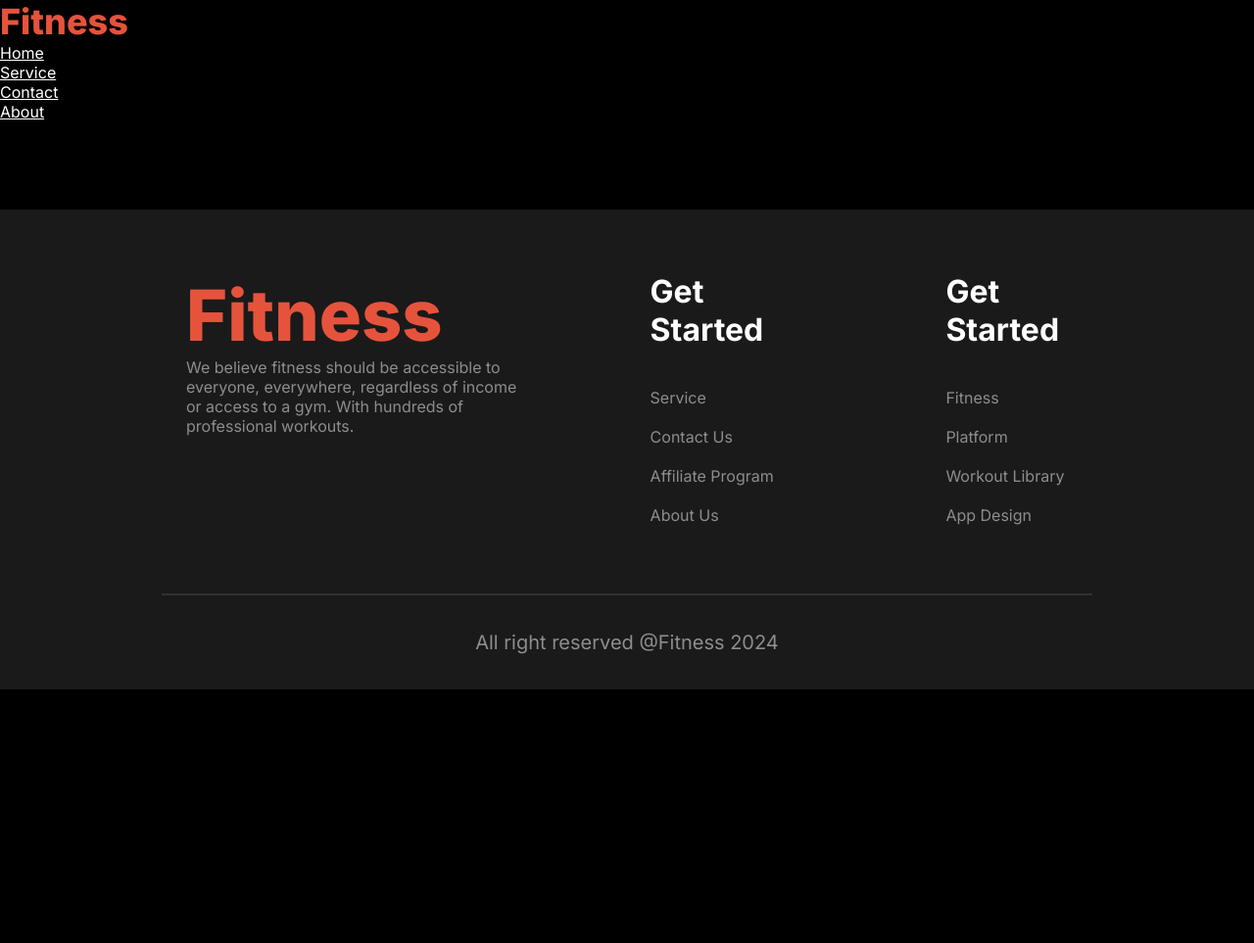
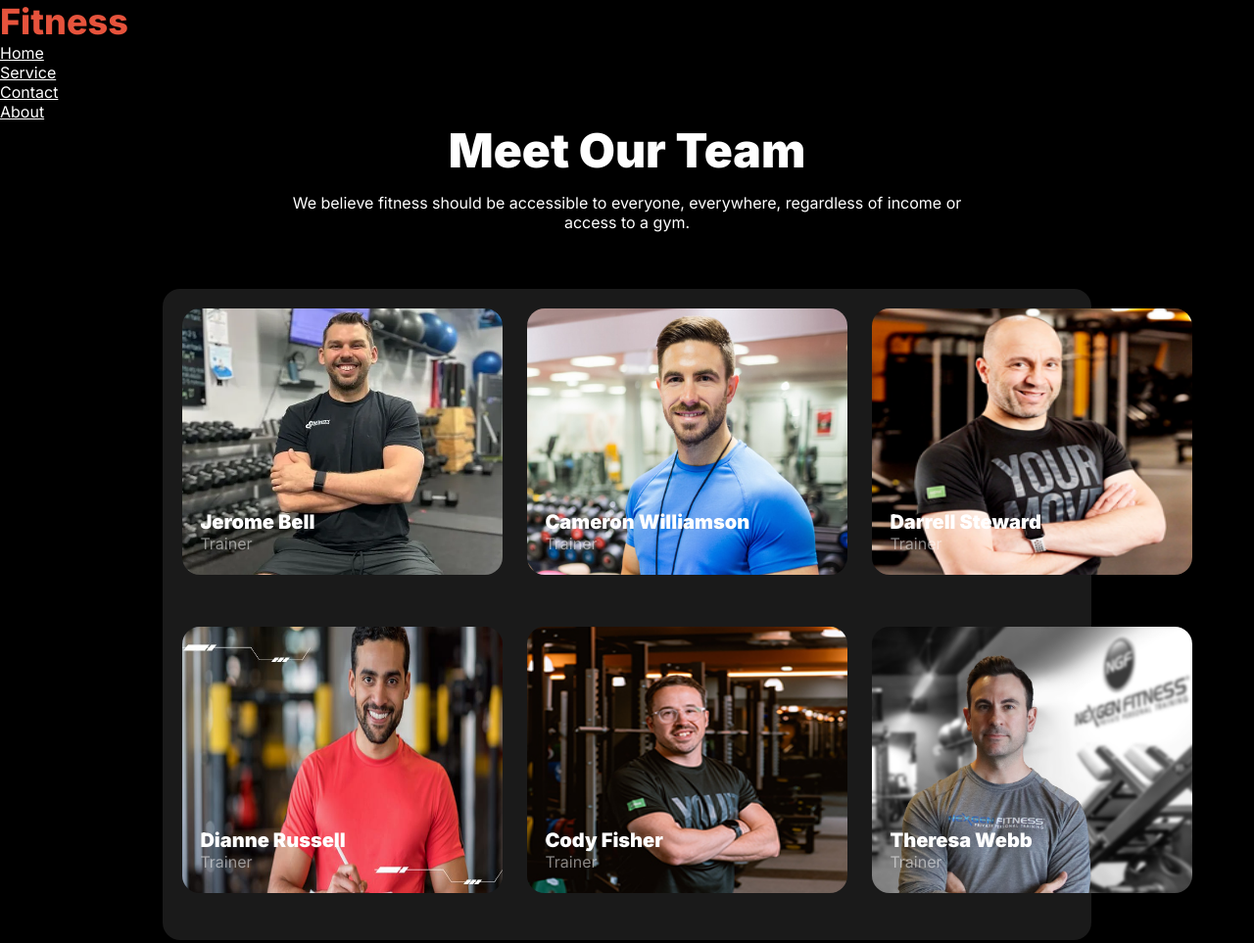
Before and after one commit to MD-YUSUF-1/gym-fitness, a plain HTML site: page index.html in a window 1280 px wide. Shown: the top 963 px of the page at 98% size. Before the commit the page ends 800 px from the top, so only its background shows below. Drawn offline with Linux system fonts and the light colour scheme; a web font is replaced by a local one.

Commit message:
Our team section  Completed

```diff
--- a/index.html
+++ b/index.html
@@ -20,7 +20,55 @@
         </nav>
     </header>
     <main>
-
+        <!--Our Team section starts -->
+        <section>
+            <h3 class="team-title">Meet Our Team</h3>
+            <p class="team-description">We believe fitness should be accessible to everyone, everywhere, regardless of income or <br> access to a gym.</p>
+            <div class="team-img-continer">
+                <div >
+                    <div class="team-img"><img src="./images/trainer1.png" alt=""></div>
+                    <div class="team-img-info">
+                        <h4 class="team-img-name">Jerome Bell</h4>
+                    <p class="team-img-position text-light-gray">Trainer</p>
+                    </div>
+                </div>
+                <div>
+                    <div class="team-img"><img src="./images/trainer2.png" alt=""></div>
+                    <div class="team-img-info">
+                        <h4 class="team-img-name">Cameron Williamson</h4>
+                    <p class="team-img-position text-light-gray">Trainer</p>
+                    </div>
+                </div>
+                <div>
+                    <div class="team-img"><img src="./images/trainer3.png" alt=""></div>
+                    <div class="team-img-info">
+                        <h4 class="team-img-name">Darrell Steward</h4>
+                    <p class="team-img-position text-light-gray">Trainer</p>
+                    </div>
+                </div>
+                <div>
+                    <div class="team-img"><img src="./images/trainer4.png" alt=""></div>
+                    <div class="team-img-info">
+                        <h4 class="team-img-name">Dianne Russell</h4>
+                    <p class="team-img-position text-light-gray">Trainer</p>
+                    </div>
+                </div>
+                <div>
+                    <div class="team-img"><img src="./images/trainer5.png" alt=""></div>
+                    <div class="team-img-info">
+                        <h4 class="team-img-name">Cody Fisher</h4>
+                    <p class="team-img-position text-light-gray">Trainer</p>
+                    </div>
+                </div>
+                <div>
+                    <div class="team-img"><img src="./images/trainer6.png" alt=""></div>
+                    <div class="team-img-info">
+                        <h4 class="team-img-name">Theresa Webb</h4>
+                    <p class="team-img-position text-light-gray">Trainer</p>
+                    </div>
+                </div>
+            </div>
+        </section>
     </main>
     <Footer>
         <div class="footer">
--- a/styles/assignment.css
+++ b/styles/assignment.css
@@ -35,6 +35,8 @@ body{
 
 main>section{
   margin-top: 95px;
+  width:74%;
+  margin: 0 auto;
 }
 
 
@@ -77,8 +79,46 @@ main>section{
 /* NavBar styles ends here */
 
 
-/* NavBar styles starts here */
-/* NavBar styles ends here */
+/* our Teams section styles starts here */
+.team-title{
+  font-size: 3rem;
+  font-weight: 900;
+  text-align: center;
+  margin-bottom: 14px;
+}
+.team-description{
+  text-align: center;
+  margin-bottom: 58px;
+}
+.team-img-continer{
+  background-color: rgba(255, 255, 255, 0.10) ;
+  padding: 20px;
+  border-radius: 18px;
+  display: grid;
+  grid-template-columns: repeat(3,1fr);
+  gap: 25px;
+}
+
+.team-img{
+  width: 327px;
+}
+.team-img img{
+  width: 100%;
+  height: 272px;
+  border-radius: 18px;
+}
+
+.team-img-info{
+  margin-top: -70px;
+  margin-left: 18px;
+  margin-bottom: 50px;
+}
+
+.team-img-name{
+  font-weight: 900;
+  font-size: 1.25rem;
+}
+/* our Teams section styles ends here */
 
 
 /* Footer styles starts here */
```
